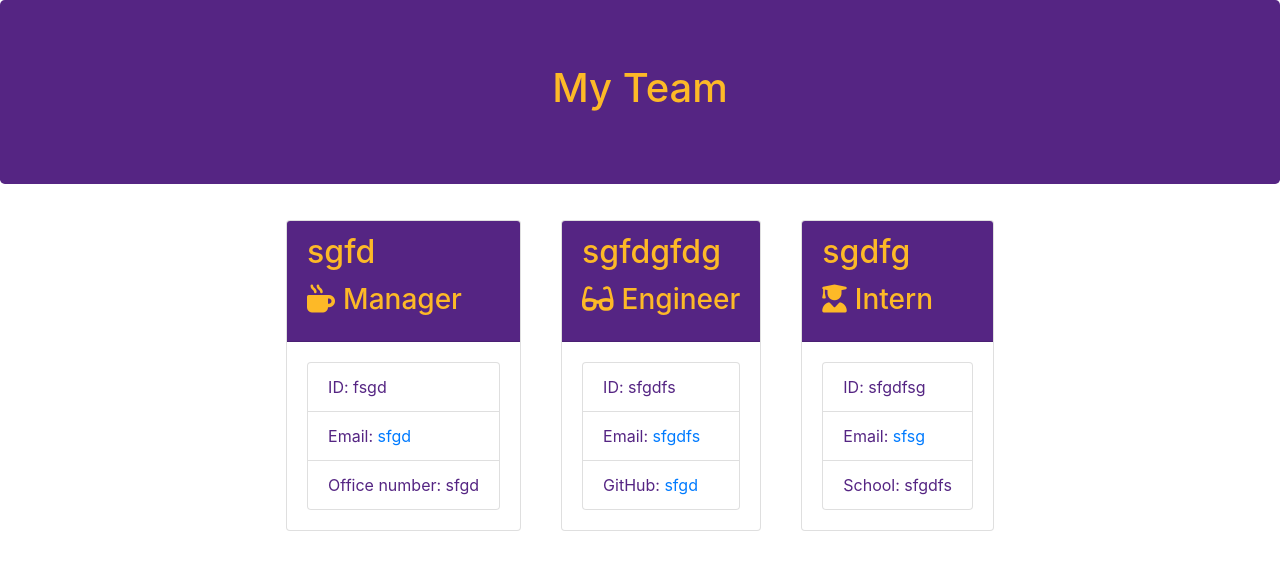
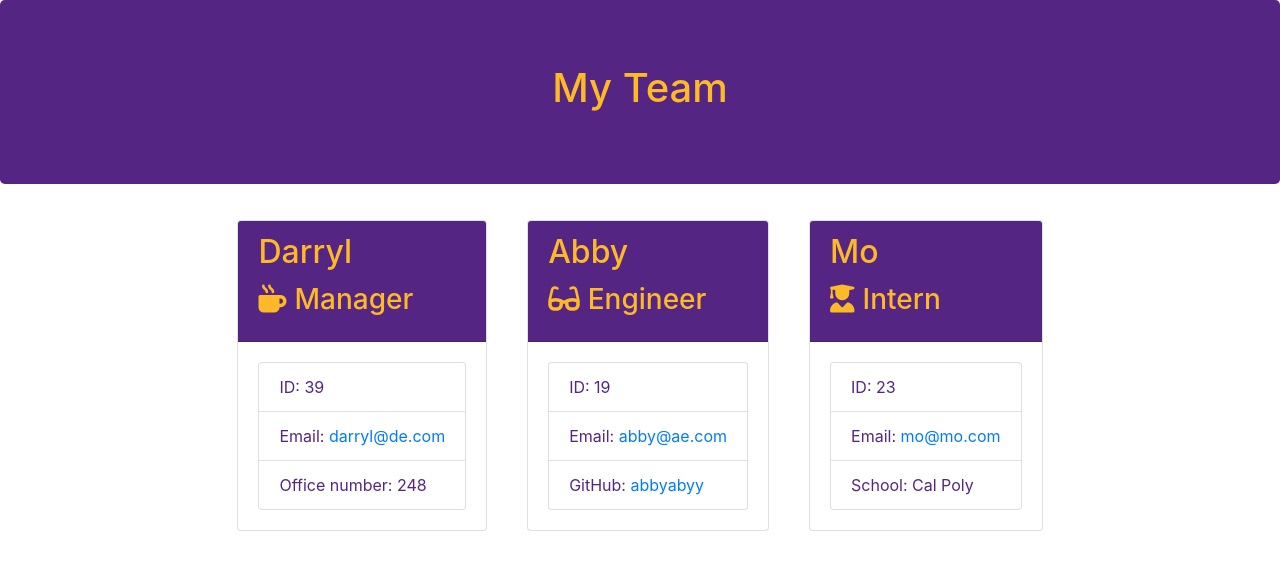
Before and after one commit to Eugenius760/Employee-homework9, a website: page Develop/output/team.html in a window 1280 px wide. Drawn offline with nearby package versions, Linux system fonts and the light colour scheme.

Commit message:
updated readme

```diff
--- a/Develop/output/team.html
+++ b/Develop/output/team.html
@@ -25,40 +25,40 @@
             <div class="team-area col-12 d-flex justify-content-center">
                 <div class="card employee-card">
     <div class="card-header">
-        <h2 class="card-title">sgfd</h2>
+        <h2 class="card-title">Darryl</h2>
         <h3 class="card-title"><i class="fas fa-mug-hot mr-2"></i>Manager</h3>
     </div>
     <div class="card-body">
         <ul class="list-group">
-            <li class="list-group-item">ID: fsgd</li>
-            <li class="list-group-item">Email: <a href="mailto:sfgd">sfgd</a></li>
-            <li class="list-group-item">Office number: sfgd</li>
+            <li class="list-group-item">ID: 39</li>
+            <li class="list-group-item">Email: <a href="mailto:darryl@de.com">darryl@de.com</a></li>
+            <li class="list-group-item">Office number: 248</li>
         </ul>
     </div>
 </div>
 <div class="card employee-card">
     <div class="card-header">
-        <h2 class="card-title">sgfdgfdg</h2>
+        <h2 class="card-title">Abby</h2>
         <h3 class="card-title"><i class="fas fa-glasses mr-2"></i>Engineer</h3>
     </div>
     <div class="card-body">
         <ul class="list-group">
-            <li class="list-group-item">ID: sfgdfs</li>
-            <li class="list-group-item">Email: <a href="mailto:sfgdfs">sfgdfs</a></li>
-            <li class="list-group-item">GitHub: <a href="https://github.com/sfgd" target="_blank" rel="noopener noreferrer">sfgd</a></li>
+            <li class="list-group-item">ID: 19</li>
+            <li class="list-group-item">Email: <a href="mailto:abby@ae.com">abby@ae.com</a></li>
+            <li class="list-group-item">GitHub: <a href="https://github.com/abbyabyy" target="_blank" rel="noopener noreferrer">abbyabyy</a></li>
         </ul>
     </div>
 </div>
 <div class="card employee-card">
     <div class="card-header">
-        <h2 class="card-title">sgdfg</h2>
+        <h2 class="card-title">Mo</h2>
         <h3 class="card-title"><i class="fas fa-user-graduate mr-2"></i>Intern</h3>
     </div>
     <div class="card-body">
         <ul class="list-group">
-            <li class="list-group-item">ID: sfgdfsg</li>
-            <li class="list-group-item">Email: <a href="mailto:sfsg">sfsg</a></li>
-            <li class="list-group-item">School: sfgdfs</li>
+            <li class="list-group-item">ID: 23</li>
+            <li class="list-group-item">Email: <a href="mailto:mo@mo.com">mo@mo.com</a></li>
+            <li class="list-group-item">School: Cal Poly</li>
         </ul>
     </div>
 </div>
```
Also changed, not shown: Assets/CLI.gif (added), Assets/employeeCards.gif (added), README.md, 4 other files.
